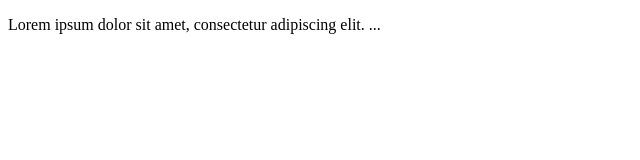
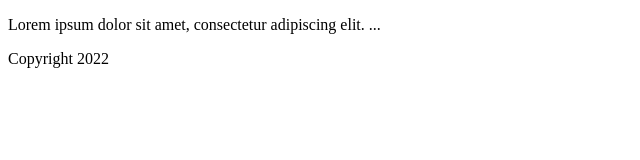
Before and after one commit to Ilbhihii/dev202, a plain HTML site: page index.html in a window 1280 px wide. Shown: the whole page, without its empty margins (0-640 px from the left). Drawn offline with Linux system fonts and the light colour scheme.

Commit message:
troisiéme valid

```diff
--- a/index.html
+++ b/index.html
@@ -7,5 +7,8 @@
 </head>
 <body>
     <p>Lorem ipsum dolor sit amet, consectetur adipiscing elit. ...</p>
+    <footer>
+        <span>Copyright 2022</span>
+    </footer>
 </body>
 </html>
```
